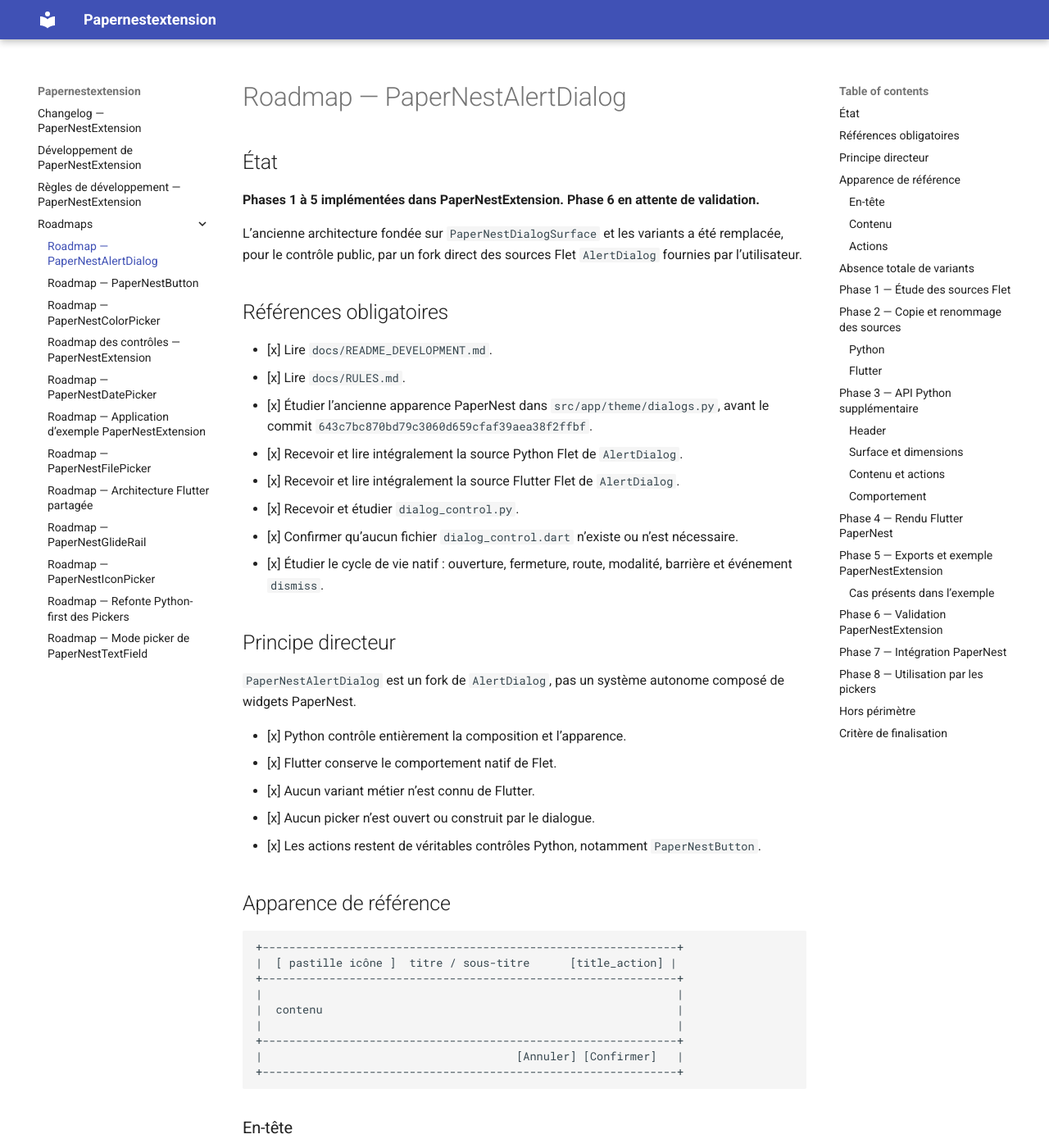
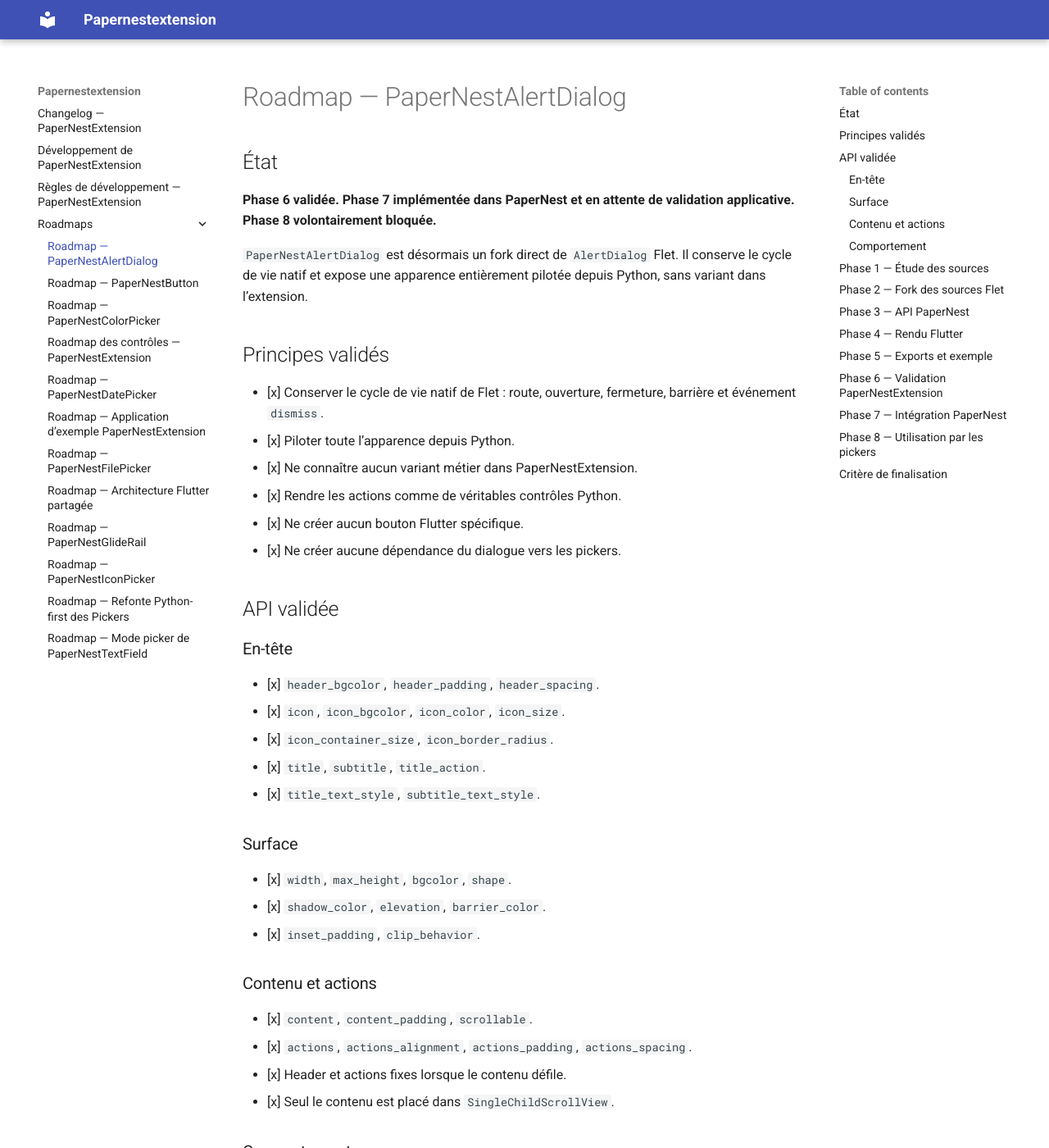
Before and after one commit to Drenae/PaperNestExtension, an MkDocs documentation site: the page built from docs/roadmaps/ROADMAP_ALERT_DIALOG.md, in a window 1280 px wide and 1400 px high. Shown: the whole window at 82% size. Built offline with MkDocs 1.6.1 and Material for MkDocs 9.7.7, drawn with Linux system fonts in a browser that asks for light colours; some of the changed text lies outside the part shown.

Commit message:
docs(roadmap): validate AlertDialog phase 6 and start PaperNest integration

````diff
--- a/docs/roadmaps/ROADMAP_ALERT_DIALOG.md
+++ b/docs/roadmaps/ROADMAP_ALERT_DIALOG.md
@@ -2,262 +2,127 @@
 
 ## État
 
-**Phases 1 à 5 implémentées dans PaperNestExtension. Phase 6 en attente de validation.**
+**Phase 6 validée. Phase 7 implémentée dans PaperNest et en attente de validation applicative. Phase 8 volontairement bloquée.**
 
-L’ancienne architecture fondée sur `PaperNestDialogSurface` et les variants a été remplacée, pour le contrôle public, par un fork direct des sources Flet `AlertDialog` fournies par l’utilisateur.
+`PaperNestAlertDialog` est désormais un fork direct de `AlertDialog` Flet. Il conserve le cycle de vie natif et expose une apparence entièrement pilotée depuis Python, sans variant dans l’extension.
 
-## Références obligatoires
+## Principes validés
 
-- [x] Lire `docs/README_DEVELOPMENT.md`.
-- [x] Lire `docs/RULES.md`.
-- [x] Étudier l’ancienne apparence PaperNest dans `src/app/theme/dialogs.py`, avant le commit `643c7bc870bd79c3060d659cfaf39aea38f2ffbf`.
-- [x] Recevoir et lire intégralement la source Python Flet de `AlertDialog`.
-- [x] Recevoir et lire intégralement la source Flutter Flet de `AlertDialog`.
-- [x] Recevoir et étudier `dialog_control.py`.
-- [x] Confirmer qu’aucun fichier `dialog_control.dart` n’existe ou n’est nécessaire.
-- [x] Étudier le cycle de vie natif : ouverture, fermeture, route, modalité, barrière et événement `dismiss`.
+- [x] Conserver le cycle de vie natif de Flet : route, ouverture, fermeture, barrière et événement `dismiss`.
+- [x] Piloter toute l’apparence depuis Python.
+- [x] Ne connaître aucun variant métier dans PaperNestExtension.
+- [x] Rendre les actions comme de véritables contrôles Python.
+- [x] Ne créer aucun bouton Flutter spécifique.
+- [x] Ne créer aucune dépendance du dialogue vers les pickers.
 
-## Principe directeur
-
-`PaperNestAlertDialog` est un fork de `AlertDialog`, pas un système autonome composé de widgets PaperNest.
-
-- [x] Python contrôle entièrement la composition et l’apparence.
-- [x] Flutter conserve le comportement natif de Flet.
-- [x] Aucun variant métier n’est connu de Flutter.
-- [x] Aucun picker n’est ouvert ou construit par le dialogue.
-- [x] Les actions restent de véritables contrôles Python, notamment `PaperNestButton`.
-
-## Apparence de référence
-
-```text
-+--------------------------------------------------------------+
-|  [ pastille icône ]  titre / sous-titre      [title_action] |
-+--------------------------------------------------------------+
-|                                                              |
-|  contenu                                                     |
-|                                                              |
-+--------------------------------------------------------------+
-|                                      [Annuler] [Confirmer]   |
-+--------------------------------------------------------------+
-```
+## API validée
 
 ### En-tête
 
-- [x] Fond piloté par `header_bgcolor`.
-- [x] Padding piloté par `header_padding`.
-- [x] Pastille d’icône facultative.
-- [x] Icône, couleur, fond, taille et rayon pilotés depuis Python.
-- [x] Titre sous forme de chaîne ou de contrôle Python.
-- [x] Sous-titre sous forme de chaîne ou de contrôle Python.
-- [x] `title_action` facultatif à droite.
-- [x] Aucun variant ni aucune palette codée côté Flutter.
-- [ ] Valider visuellement le clipping des coins supérieurs avec la forme du dialogue.
-
-### Contenu
-
-- [x] Fond du dialogue personnalisable.
-- [x] Largeur pilotée depuis Python.
-- [x] Hauteur naturelle pour un contenu ordinaire.
-- [x] Hauteur maximale facultative.
-- [x] Scroll natif lorsque demandé ou lorsqu’une hauteur maximale est fournie.
-- [x] Padding personnalisable.
-- [ ] Valider l’absence d’espace vide artificiel.
-
-### Actions
-
-- [x] Liste de contrôles Python rendus tels quels.
-- [x] Compatibilité avec `PaperNestButton`.
-- [x] Alignement, padding et espacement pilotés depuis Python.
-- [x] Actions confiées au `AlertDialog` Material natif.
-- [ ] Valider que les actions restent visibles avec le contenu scrollable.
-
-## Absence totale de variants
-
-Supprimés de l’API et des exports :
-
-```text
-PaperNestDialogVariant
-variant
-standard
-primary
-success
-warning
-danger
-```
-
-Les variantes applicatives seront reconstruites uniquement dans PaperNest.
-
-## Phase 1 — Étude des sources Flet
-
-- [x] Lire intégralement la source Python.
-- [x] Lire intégralement la source Flutter.
-- [x] Identifier les imports internes indispensables.
-- [x] Identifier les propriétés natives à conserver.
-- [x] Identifier la sérialisation du titre, du contenu et des actions.
-- [x] Identifier le mécanisme d’ouverture et de fermeture.
-- [x] Identifier la gestion native de `modal`, `barrier_color`, `scrollable` et `inset_padding`.
-- [x] Vérifier forme, ombre, clipping et élévation.
-
-## Phase 2 — Copie et renommage des sources
-
-### Python
-
-Fichier :
-
-```text
-src/papernestextension/controls/material/papernest_alert_dialog.py
-```
-
-- [x] Remplacer l’ancienne implémentation par une copie issue de la source Flet.
-- [x] Renommer le contrôle en `PaperNestAlertDialog`.
-- [x] Conserver les propriétés natives de `AlertDialog`.
-- [x] Hériter de `DialogControl`.
-- [x] Ne reprendre aucun variant.
-
-Commit principal :
-
-```text
-44caa1faba048c9ce9e625e8d32e7b200738565b
-```
-
-### Flutter
-
-Fichier :
-
-```text
-src/flutter/papernestextension/lib/src/controls/papernest_alert_dialog.dart
-```
-
-- [x] Remplacer l’ancienne implémentation par une copie issue de la source Flet.
-- [x] Conserver la route propre à chaque dialogue.
-- [x] Conserver l’ouverture différée, la fermeture et l’attente de fin d’animation.
-- [x] Conserver la barrière mise à jour en direct.
-- [x] Conserver l’événement `dismiss`.
-- [x] Ne créer aucune dépendance vers les pickers.
-
-Commit principal :
-
-```text
-595f68cbc2029f5d2299f5e167a626e94fcae8af
-```
-
-## Phase 3 — API Python supplémentaire
-
-### Header
-
-- [x] `header_bgcolor`.
-- [x] `header_padding`.
-- [x] `header_spacing`.
+- [x] `header_bgcolor`, `header_padding`, `header_spacing`.
 - [x] `icon`, `icon_bgcolor`, `icon_color`, `icon_size`.
 - [x] `icon_container_size`, `icon_border_radius`.
 - [x] `title`, `subtitle`, `title_action`.
 - [x] `title_text_style`, `subtitle_text_style`.
 
-### Surface et dimensions
+### Surface
 
-- [x] `width`, `max_height`.
-- [x] `bgcolor`, `shape`, `shadow_color`, `elevation`.
-- [x] `barrier_color`, `inset_padding`, `clip_behavior`.
+- [x] `width`, `max_height`, `bgcolor`, `shape`.
+- [x] `shadow_color`, `elevation`, `barrier_color`.
+- [x] `inset_padding`, `clip_behavior`.
 
 ### Contenu et actions
 
 - [x] `content`, `content_padding`, `scrollable`.
-- [x] `actions`, `actions_alignment`, `actions_padding`.
-- [x] `actions_spacing`.
+- [x] `actions`, `actions_alignment`, `actions_padding`, `actions_spacing`.
+- [x] Header et actions fixes lorsque le contenu défile.
+- [x] Seul le contenu est placé dans `SingleChildScrollView`.
 
 ### Comportement
 
 - [x] `modal`, `dismissible`, `open`, `on_dismiss`.
 
-## Phase 4 — Rendu Flutter PaperNest
+## Phase 1 — Étude des sources
 
-- [x] Construire un header uniquement lorsque les propriétés PaperNest sont utilisées.
-- [x] Conserver le titre natif pour un dialogue minimal sans personnalisation du header.
-- [x] Rendre `title`, `subtitle` et `title_action` depuis Python.
-- [x] Rendre la pastille d’icône depuis Python.
-- [x] Préserver le `AlertDialog` Material natif.
-- [x] Préserver la hauteur naturelle du contenu.
-- [x] Activer le scroll natif pour `scrollable` ou `max_height`.
-- [x] Préserver ombre, élévation et clipping natifs.
-- [x] Ne coder aucune palette PaperNest dans Flutter.
-- [x] Ne créer aucun bouton Flutter pour les actions.
+- [x] Étudier `alert_dialog.py`.
+- [x] Étudier `alert_dialog.dart`.
+- [x] Étudier `dialog_control.py`.
+- [x] Identifier les imports et comportements natifs à conserver.
 
-## Phase 5 — Exports et exemple PaperNestExtension
+## Phase 2 — Fork des sources Flet
 
-- [x] Conserver l’enregistrement existant de `PaperNestAlertDialog` dans `Extension.createWidget()`.
-- [x] Exporter `PaperNestAlertDialog` depuis le package Python.
+- [x] Remplacer le contrôle Python par une copie renommée de `AlertDialog`.
+- [x] Remplacer le contrôle Flutter par une copie renommée de `AlertDialogControl`.
+- [x] Conserver la route propre à chaque dialogue.
+- [x] Conserver la fermeture après animation.
+- [x] Supprimer `PaperNestDialogVariant` et `variant` de l’extension.
+
+## Phase 3 — API PaperNest
+
+- [x] Ajouter l’API d’en-tête.
+- [x] Ajouter les dimensions et la hauteur maximale.
+- [x] Ajouter l’espacement des actions.
+- [x] Conserver les propriétés natives de Flet.
+
+## Phase 4 — Rendu Flutter
+
+- [x] Construire le header PaperNest uniquement lorsqu’il est utilisé.
+- [x] Conserver le titre natif pour un dialogue minimal.
+- [x] Appliquer les styles reçus depuis Python.
+- [x] Conserver le `AlertDialog` Material natif.
+- [x] Maintenir le header et les actions fixes pendant le scroll.
+- [x] Ne coder aucune palette dans Flutter.
+
+## Phase 5 — Exports et exemple
+
+- [x] Enregistrer `PaperNestAlertDialog` dans l’extension Flutter.
+- [x] Exporter le contrôle côté Python.
 - [x] Supprimer tous les exports de `PaperNestDialogVariant`.
-- [ ] Supprimer `PaperNestDialogSurface` après validation du nouveau fork et migration des pickers.
-- [x] Reconstruire la page `Dialogues` sans variants.
-
-### Cas présents dans l’exemple
-
-- [x] Dialogue avec titre seul.
-- [x] Header avec icône et titre.
-- [x] Header avec titre et sous-titre.
-- [x] Header avec `title_action`.
-- [x] Actions `PaperNestButton` fournies depuis Python.
-- [x] Contenu court.
-- [x] Formulaire de hauteur naturelle.
-- [x] Contenu long scrollable.
-- [x] Largeur et hauteur maximale personnalisées.
-- [x] Dialogue modal.
-- [x] Dialogue fermable par clic extérieur.
-- [x] Dialogue non fermable par clic extérieur.
-- [x] Couleurs, paddings, forme, ombre et élévation personnalisés.
-
-Commit principal de l’exemple :
-
-```text
-ca0a2b886b5c0c6d21a9341d611f5d6be5aa1d5e
-```
+- [x] Reconstruire la page d’exemple sans variants.
+- [x] Tester titre, sous-titre, icône, `title_action`, formulaire et contenu long.
+- [ ] Supprimer `PaperNestDialogSurface` après la refonte complète des pickers.
 
 ## Phase 6 — Validation PaperNestExtension
 
-- [ ] Vérifier les imports Python.
-- [ ] Compiler Flutter.
-- [ ] Valider `flet run`.
-- [ ] Vérifier les ouvertures et fermetures successives.
-- [ ] Vérifier la modalité et la barrière.
-- [ ] Vérifier le clic extérieur.
-- [ ] Vérifier les actions Python.
-- [ ] Vérifier la hauteur naturelle.
-- [ ] Vérifier le contenu scrollable.
-- [ ] Vérifier la forme, l’ombre, l’élévation et le clipping.
-- [ ] Valider le build Windows.
-- [ ] Faire valider visuellement et fonctionnellement par l’utilisateur.
+- [x] Vérifier les imports Python.
+- [x] Compiler Flutter sans erreur.
+- [x] Valider `flet run --recursive`.
+- [x] Vérifier les ouvertures et fermetures successives.
+- [x] Vérifier la modalité et la barrière.
+- [x] Vérifier le clic extérieur.
+- [x] Vérifier les actions Python.
+- [x] Vérifier la hauteur naturelle.
+- [x] Vérifier que seul le contenu scrollable défile.
+- [x] Vérifier la forme, l’ombre, l’élévation et le clipping.
+- [x] Valider le build Windows.
+- [x] Validation visuelle et fonctionnelle par l’utilisateur.
 
 ## Phase 7 — Intégration PaperNest
 
-Cette phase ne commence qu’après validation complète dans PaperNestExtension.
-
-- [ ] Faire hériter `AppDialog` du nouveau `PaperNestAlertDialog`.
-- [ ] Reproduire les palettes et variantes uniquement côté Python.
-- [ ] Conserver ou supprimer `ConfirmDialog`, `DangerDialog` et `FormDialog` après audit.
-- [ ] Utiliser les wrappers `PaperNestButton` dans les actions.
-- [ ] Supprimer l’ancien alias `PaperNestDialogVariant`.
-- [ ] Auditer tous les dialogues applicatifs.
-- [ ] Valider `flet run --recursive` et le build Windows.
+- [x] Faire hériter `AppDialog` du nouveau `PaperNestAlertDialog`.
+- [x] Recréer `DialogVariant` uniquement dans PaperNest.
+- [x] Gérer les palettes exclusivement côté Python.
+- [x] Ne plus transmettre de variant à PaperNestExtension.
+- [x] Conserver `ConfirmDialog`, `DangerDialog` et `FormDialog`.
+- [x] Conserver les wrappers PaperNestButton dans les actions.
+- [x] Conserver la compatibilité des imports applicatifs existants.
+- [x] Ajouter `subtitle`, `max_height` et les nouveaux paramètres visuels au wrapper.
+- [ ] Valider `flet run --recursive` dans PaperNest.
+- [ ] Valider tous les dialogues applicatifs.
+- [ ] Valider le build Windows de PaperNest.
+- [ ] Validation visuelle et fonctionnelle par l’utilisateur.
 
 ## Phase 8 — Utilisation par les pickers
 
-- [ ] `PaperNestColorPicker` ne fournit que son contenu de sélection.
-- [ ] `PaperNestIconPicker` ne fournit que son contenu de sélection.
-- [ ] Les dialogues de picker sont composés côté Python.
-- [ ] Les boutons d’ouverture sont fournis à `PickerTextField`.
-- [ ] Aucun picker n’ouvre son propre dialogue Flutter.
-- [ ] Aucun picker ne crée ses propres actions Flutter.
+**Bloquée jusqu’à la refonte de `PaperNestColorPicker`, `PaperNestIconPicker` et `PaperNestDatePicker`.**
 
-## Hors périmètre
-
-- Variants codés dans l’extension.
-- Palettes PaperNest codées dans Flutter.
-- Ouverture automatique d’un ColorPicker ou IconPicker.
-- DatePicker natif.
-- FilePicker natif.
-- Refonte de `PaperNestTextField`.
-- Refonte de `PaperNestButton`.
+- [ ] Refaire `PaperNestColorPicker` comme contenu de sélection uniquement.
+- [ ] Refaire `PaperNestIconPicker` comme contenu de sélection uniquement.
+- [ ] Remplacer `PaperNestDatePicker` par le contrôle natif si confirmé.
+- [ ] Composer les dialogues de picker côté Python.
+- [ ] Utiliser `PickerTextField` pour les boutons d’ouverture.
+- [ ] Supprimer `PaperNestDialogSurface` après les migrations.
 
 ## Critère de finalisation
 
-`PaperNestAlertDialog` sera terminé lorsque le fork conservera le comportement natif de Flet, reproduira l’apparence historique de PaperNest avec une API entièrement pilotée depuis Python, ne contiendra aucun variant Flutter, puis sera validé dans PaperNestExtension et PaperNest sans dépendance interne aux pickers.
+`PaperNestAlertDialog` sera clôturé après validation de la phase 7 dans PaperNest. La phase 8 reste un chantier séparé dépendant de la refonte des pickers.
````
